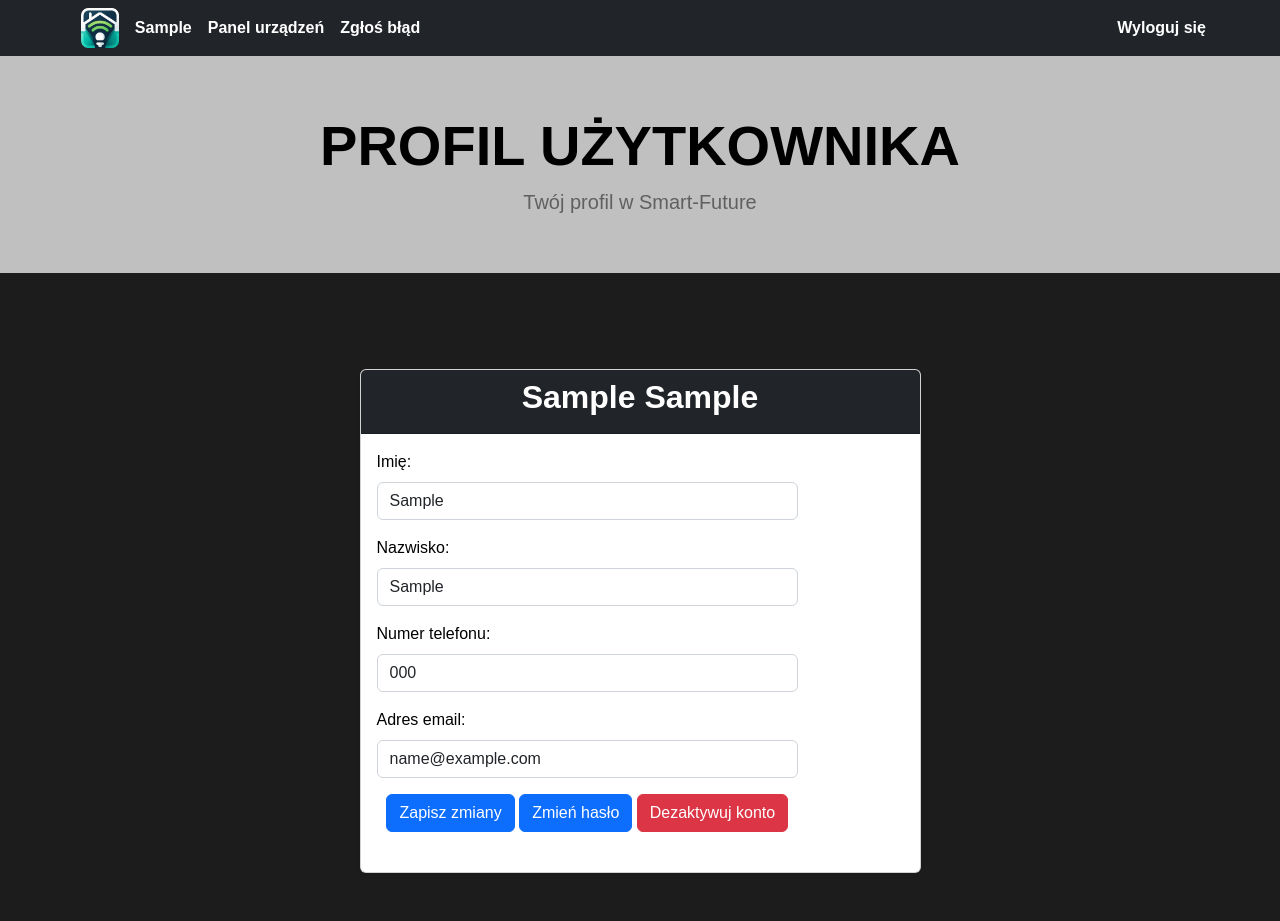
After one commit to Playdovsky/Smart-Home, a PHP site: page /panel-uzytkownika/profil-uzytkownika.php in a window 1280 px wide. The commit adds this page. Run offline with PHP 8.4, Linux system fonts and the light colour scheme; the visitor is signed in with stand-in values (Sample User, id 1); tables that the repository leaves empty or names only in its code hold one stand-in row (values such as "Sample post").

Commit message:
User profile

```diff
--- a/logowanie.php
+++ b/logowanie.php
@@ -49,7 +49,7 @@
                 $salted_password2 = $hashed_password.$salt2;
                 $hashed_password2 = hash('sha256', $salted_password2);
 
-                $check = "SELECT * FROM tbl_Uzytkownicy WHERE Email = '$useremail' AND Haslo = '$hashed_password2'";
+                $check = "SELECT * FROM tbl_Uzytkownicy WHERE Email = '$useremail' AND Haslo = '$hashed_password2' AND Dezaktywowany = 0";
                 $result = $conn->query($check);
 
                 if($result->num_rows > 0){
--- /dev/null
+++ b/panel-uzytkownika/js/profil.js
@@ -0,0 +1,40 @@
+document.getElementById("profileForm").addEventListener("submit", function(event) {
+    event.preventDefault();
+    var formData = new FormData(this);
+
+    $.ajax({
+        url: $(this).attr('action'),
+        type: 'POST',
+        data: formData,
+        processData: false,
+        contentType: false,
+        success: function(response) {
+            console.log(response);
+            alert('Zmiany zostały zapisane.');
+        },
+        error: function(xhr, status, error) {
+            console.error('Wystąpił błąd podczas zapisywania zmian.', xhr.responseText);
+            alert('Wystąpił błąd podczas zapisywania zmian. Spróbuj ponownie.');
+        }
+    });
+});
+
+$(document).on('click', '#deactivateAccountBtn', function() {
+    var confirmed = confirm("Czy na pewno chcesz dezaktywować konto? Utracisz dostęp do swojego konta i urządzeń z nim powiązanych, ten proces jest odwracalny tylko po skontaktowaniu się z administratorem strony.");
+    if (confirmed) {
+        $.ajax({
+            url: 'dezaktywuj-konto.php',
+            type: 'POST',
+            success: function(response) {
+                console.log(response);
+                alert('Twoje konto zostało dezaktywowane.');
+                window.location.replace("panel-uzytkownika.php");
+            },
+            error: function(xhr, status, error) {
+                console.error('Wystąpił błąd podczas dezaktywacji konta.', xhr.responseText);
+            }
+        });
+    } else {
+        console.log('Dezaktywacja konta anulowana.');
+    }
+});
--- /dev/null
+++ b/panel-uzytkownika/profil-uzytkownika.php
@@ -0,0 +1,173 @@
+<html lang="en">
+    <?php
+        session_start();
+    ?>
+
+    <head>
+        <meta charset="utf-8" />
+        <meta name="viewport" content="width=device-width, initial-scale=1, shrink-to-fit=no" />
+        <meta name="keywords" content="Smart Home, Future, Device, Devices, Dashboard" />
+        <meta name="description" content="Smart Home internet application" />
+        <meta name="author" content="Bartosz Majczyk, Mateusz Pałka" />
+
+        <title>Smart Future</title>
+
+        <link href="https://cdn.jsdelivr.net/npm/bootstrap-icons@1.5.0/font/bootstrap-icons.css" rel="stylesheet" />
+        <link href="css/styles.css" rel="stylesheet" />
+        <link rel="icon" href="../images/fevicon.png" type="image/gif" />
+        <link href="../css/font-awesome.min.css" rel="stylesheet" />
+        <link href="../css/style.css" rel="stylesheet" />
+        <link href="../css/responsive.css?v=1.0" rel="stylesheet" />
+        <!--<link href="css/styles.css" rel="stylesheet" />-->
+
+        <script src="https://ajax.googleapis.com/ajax/libs/jquery/3.5.1/jquery.min.js"></script>
+        <script src="https://cdn.jsdelivr.net/npm/bootstrap@5.2.3/dist/js/bootstrap.bundle.min.js"></script>
+        <script src="js/profil.js"></script>
+    </head>
+    <body>
+        <!-- Navigation-->
+        <nav class="navbar navbar-expand-lg navbar-dark bg-dark">
+            <div class="container px-5 ms-xl-2">
+                <a href="panel-uzytkownika.php"><img src="../images/fevicon.png" id="logo-image" class="img-fluid"></a>
+                <button class="navbar-toggler" type="button" data-bs-toggle="collapse" data-bs-target="#navbarSupportedContent" aria-controls="navbarSupportedContent" aria-expanded="false" aria-label="Toggle navigation"><span class="navbar-toggler-icon"></span></button>
+                <ul class="navbar-nav me-auto mb-2 mb-lg-0 ms-lg-2">
+
+                    <?php
+                        $user_id = $_SESSION['user_id'];
+
+                        $servername = "localhost";
+                        $username = "2025_mpalka21";
+                        $password = "palka_majczyk";
+                        $dbname = "2025_mpalka21";
+
+                        $conn = new mysqli($servername, $username, $password, $dbname);
+
+                        $query = "SELECT Imie FROM tbl_Uzytkownicy WHERE ID_Uzytkownika = '$user_id'";
+                        $result = $conn->query($query);
+                        $row = $result->fetch_assoc();
+                        $user_name = $row['Imie'];
+
+                        echo "<li class='nav-item'><a class='nav-link active' aria-current='page' href='profil-uzytkownika.php'><b>$user_name</b></a></li>";
+                    ?>
+                    <li class="nav-item"><a class="nav-link active" id="showForm" aria-current="page" href="panel-uzytkownika.php"><b>Panel urządzeń</b></a></li>
+                    <li class="nav-item"><a class="nav-link active" aria-current="page" href="#!"><b>Zgłoś błąd</b></a></li>
+                    <!--
+                    <li class="nav-item dropdown">
+                        <a class="nav-link dropdown-toggle text-white" id="navbarDropdown" href="#" role="button" data-bs-toggle="dropdown" aria-expanded="false"><b>Urządzenia</b></a>
+                        <ul class="dropdown-menu" aria-labelledby="navbarDropdown">
+                            <li><a class="dropdown-item" href="#!">Dodaj</a></li>
+                            <li><a class="dropdown-item" href="#!">Modyfikuj</a></li>
+                            <li><a class="dropdown-item" href="#!">Usuń</a></li>
+                        </ul>
+                    </li>
+                    -->
+                </ul>
+            </div>
+
+            <div class="mx-md-5">
+                <form method="post">
+                    <input type="submit" id="wylogowanie" value="Wyloguj się" name="logout">
+                </form>
+
+                <?php
+                    if(isset($_POST['logout'])) {
+                        $_SESSION = array();
+                        session_destroy();
+
+                        header("Location: ../index.php");
+                        exit();
+                    }
+                ?>
+            </div>
+        </nav>
+        <!-- Header-->
+        <header class="py-2" style="background-color: rgb(192, 192, 192);">
+            <div class="container px-4 px-lg-5 my-5">
+                <div class="text-center">
+                    <h1 class="display-4 fw-bolder text-black">PROFIL UŻYTKOWNIKA</h1>
+                    <p class="lead fw-normal text-black-50 mb-0">Twój profil w Smart-Future</p>
+                </div>
+            </div>
+        </header>
+
+        <?php
+            session_start();
+
+            if (!isset($_SESSION['user_id'])) {
+                die("Użytkownik nie jest zalogowany.");
+            }
+
+            $user_id = $_SESSION['user_id'];
+
+            $servername = "localhost";
+            $username = "2025_mpalka21";
+            $password = "palka_majczyk";
+            $dbname = "2025_mpalka21";
+
+            $conn = new mysqli($servername, $username, $password, $dbname);
+
+            if ($conn->connect_error) {
+                die("Connection failed: " . $conn->connect_error);
+            }
+
+            $sql = "SELECT Imie, Nazwisko, NrTelefonu, Email FROM tbl_Uzytkownicy WHERE ID_Uzytkownika = ?";
+            $stmt = $conn->prepare($sql);
+            $stmt->bind_param("i", $user_id);
+            $stmt->execute();
+            $result = $stmt->get_result();
+
+            if ($result->num_rows > 0) {
+                $row = $result->fetch_assoc();
+                $imie = htmlspecialchars($row['Imie']);
+                $nazwisko = htmlspecialchars($row['Nazwisko']);
+                $nrTelefonu = htmlspecialchars($row['NrTelefonu']);
+                $email = htmlspecialchars($row['Email']);
+            } else {
+                die("Nie znaleziono danych użytkownika.");
+            }
+
+            $stmt->close();
+            $conn->close();
+        ?>
+
+        <!-- Section-->
+        <section class="py-5">
+            <div class="container mt-5">
+                <div class="row justify-content-center">
+                    <div class="col-lg-6">
+                        <div class="card shadow-sm">
+                            <div class="card-header text-center text-white bg-dark">
+                                <h2><b><?php echo $imie . " " . $nazwisko; ?></b></h2>
+                            </div>
+                            <div class="card-body">
+                                <form id="profileForm" action="zapisz-zmiany.php" method="POST">
+                                    <div class="mb-3 hidden">
+                                        <label class="form-label text-black">Imię:</label>
+                                        <input type="text" class="form-control" id="inputImie" name="imie" value="<?php echo $imie; ?>" required>
+                                    </div>
+                                    <div class="mb-3 hidden">
+                                        <label class="form-label text-black">Nazwisko:</label>
+                                        <input type="text" class="form-control" id="inputNazwisko" name="nazwisko" value="<?php echo $nazwisko; ?>" required>
+                                    </div>
+                                    <div class="mb-3">
+                                        <label class="form-label text-black">Numer telefonu:</label>
+                                        <input type="text" class="form-control" id="inputNrTelefonu" name="nrTelefonu" value="<?php echo $nrTelefonu; ?>" required>
+                                    </div>
+                                    <div class="mb-3">
+                                        <label class="form-label text-black">Adres email:</label>
+                                        <input type="email" class="form-control" id="inputEmail" name="email" value="<?php echo $email; ?>" required>
+                                    </div>
+                                    <div class="text-center">
+                                        <button type="submit" class="btn btn-primary mb-2 hidden" id="saveChangesBtn">Zapisz zmiany</button>
+                                        <a href="zmien-haslo.php" class="btn btn-primary mb-2" id="changePasswordBtn">Zmień hasło</a>
+                                        <a href="dezaktywuj-konto.php" class="btn btn-danger mb-2" id="deactivateAccountBtn">Dezaktywuj konto</a>
+                                    </div>
+                                </form>
+                            </div>
+                        </div>
+                    </div>
+                </div>
+            </div>
+        </section>
+    </body>
+</html>
--- a/rejestracja.php
+++ b/rejestracja.php
@@ -91,8 +91,10 @@
                   $salted_password2 = $hashed_password.$salt2;
                   $hashed_password2 = hash('sha256', $salted_password2);
 
-                  $user_insert = $conn->prepare("INSERT INTO tbl_Uzytkownicy (Imie, Nazwisko, NrTelefonu, Email, Haslo) VALUES (?, ?, ?, ?, ?)");
-                  $user_insert->bind_param("sssss", $imie, $nazwisko, $nrtel, $useremail, $hashed_password2);
+                  $deactivated = 0;
+
+                  $user_insert = $conn->prepare("INSERT INTO tbl_Uzytkownicy (Imie, Nazwisko, NrTelefonu, Email, Haslo, Dezaktywowany) VALUES (?, ?, ?, ?, ?, ?)");
+                  $user_insert->bind_param("sssss", $imie, $nazwisko, $nrtel, $useremail, $hashed_password2, $deactivated);
                   $user_insert->execute();
 
                   $id_uzytkownika_query = $conn->query("SELECT ID_Uzytkownika FROM tbl_Uzytkownicy WHERE Email = '$useremail'");
```
Also changed, not shown: panel-uzytkownika/dezaktywuj-konto.php (added, +40 -0 lines), panel-uzytkownika/panel-uzytkownika.php (+2 -5 lines), panel-uzytkownika/zapisz-zmiany.php (added, +46 -0 lines).
